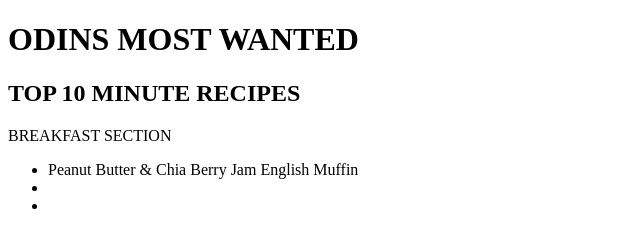
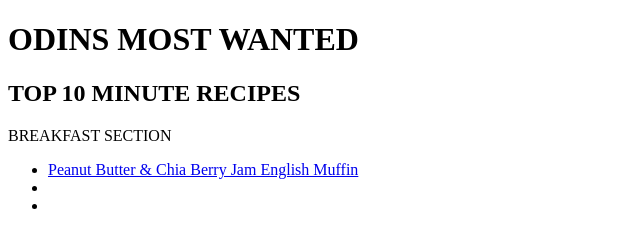
Before and after one commit to Cameloon/odin-recipes, a plain HTML site: page index.html in a window 1280 px wide. Shown: the whole page, without its empty margins (0-640 px from the left). Drawn offline with Linux system fonts and the light colour scheme.

Commit message:
Included h1 element with recipe's name in PBJmuffin.html and linked the file to index.html via an anchor element

```diff
--- a/index.html
+++ b/index.html
@@ -10,7 +10,7 @@
         <h2>TOP 10 MINUTE RECIPES</h2>
         <div>BREAKFAST SECTION
             <ul>
-            <li>Peanut Butter & Chia Berry Jam English Muffin</li>
+            <li><a href="recipes/PBJmuffin.html">Peanut Butter & Chia Berry Jam English Muffin</a></li>
             <li></li>
             <li></li>
             </ul>
```
Also changed, not shown: recipes/PBJmuffin.html (+1 -1 lines).
